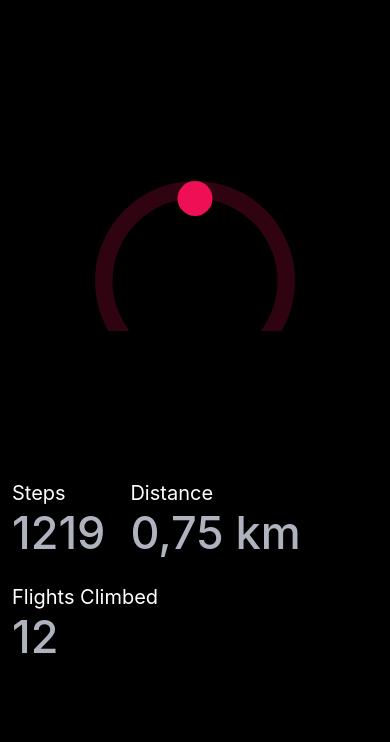
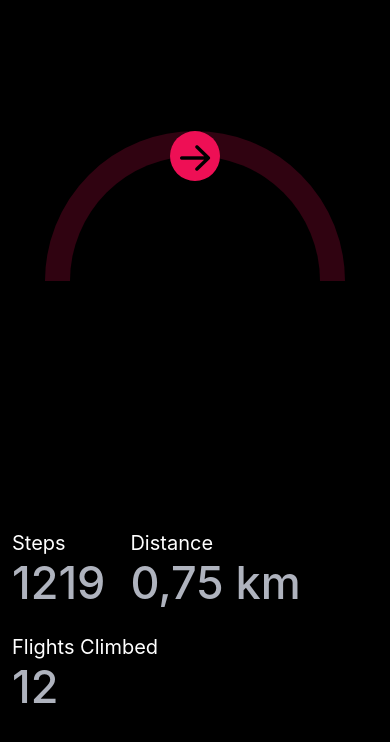
Before and after one commit to notJust-dev/StepCounter, a React Native app: screen / in a window 390 px wide. Shown: the top 742 px of the page. Built offline with nearby package versions, Linux system fonts and the light colour scheme.

Commit message:
arrow on the ring

```diff
--- a/App.tsx
+++ b/App.tsx
@@ -6,7 +6,7 @@
 export default function App() {
   return (
     <View style={styles.container}>
-      <RingProgress progress={0.5} />
+      <RingProgress radius={150} strokeWidth={50} progress={0.5} />
 
       <View style={styles.values}>
         <Value label="Steps" value="1219" />
--- a/src/components/RingProgress.tsx
+++ b/src/components/RingProgress.tsx
@@ -6,6 +6,7 @@
   withTiming,
 } from 'react-native-reanimated';
 import { useEffect } from 'react';
+import { AntDesign } from '@expo/vector-icons';
 
 const AnimatedCircle = Animated.createAnimatedComponent(Circle);
 
@@ -61,6 +62,16 @@
         {/* Foreground */}
         <AnimatedCircle animatedProps={animatedProps} {...circleDefaultProps} />
       </SVG>
+      <AntDesign
+        name="arrowright"
+        size={strokeWidth * 0.8}
+        color="black"
+        style={{
+          position: 'absolute',
+          alignSelf: 'center',
+          top: strokeWidth * 0.1,
+        }}
+      />
     </View>
   );
 };
```
